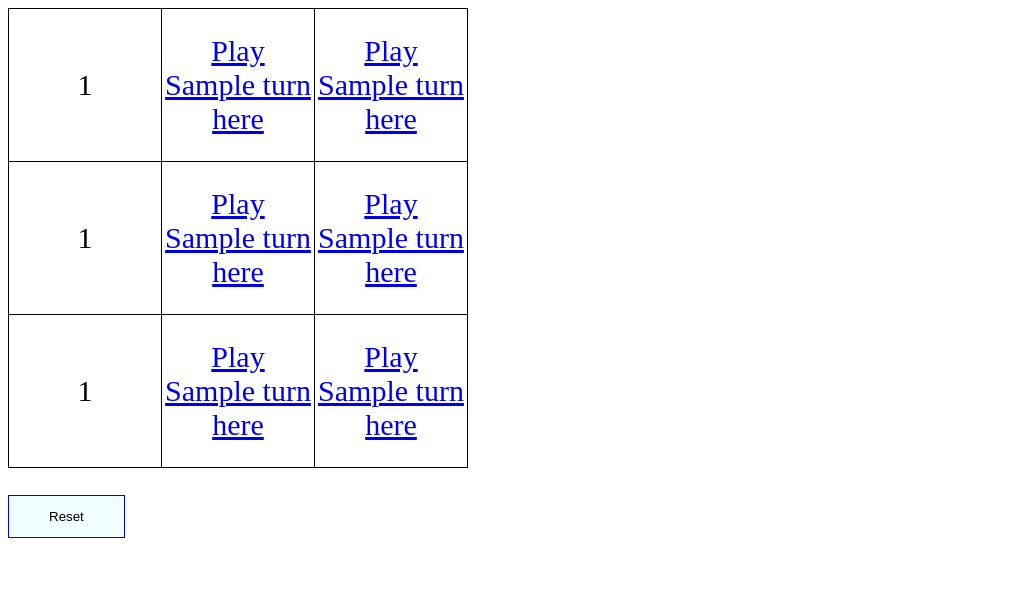
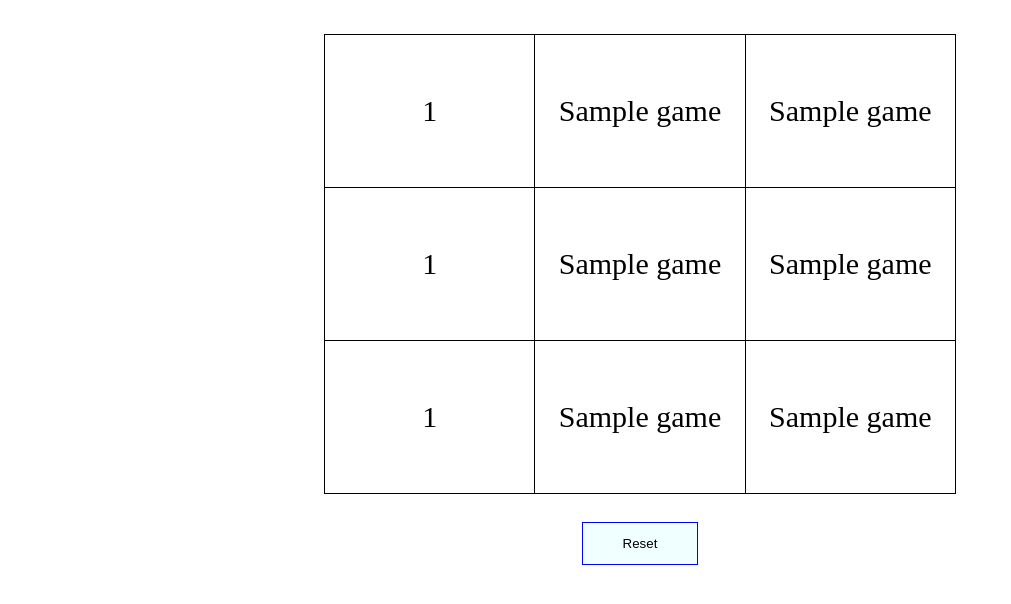
Before and after one commit to ravi-sreeraman/tictactoe, a Flask app: template templates/index.html in a window 1280 px wide. Shown: the top 604 px of the page, without its empty margins (0-1011 px from the left). Run offline with Flask 2, Linux system fonts and the light colour scheme; the template is opened without the code that fills it: most values are stand-ins (such as "Sample title", 1, 10 or a date in 2020).

Commit message:
added more features

```diff
--- a/application.py
+++ b/application.py
@@ -25,12 +25,14 @@ def play(row, col):
     session["board"][row][col] = session["turn"]
     if session["turn"] == "X":
         if check_win("X"):
-            return "X wins"
+            set_values_to_empty(session)
+            return render_template('index.html', game=session["board"], turn=session["turn"], message="X wins")
         else:
             session["turn"] = "O"
     else:
         if check_win("O"):
-            return "O wins"
+            set_values_to_empty(session)
+            return render_template('index.html', game=session["board"], turn=session["turn"], message="X wins")
         else:
             session["turn"] = "X"
     return redirect(url_for("index"))
@@ -52,3 +54,10 @@ def check_win(turn):
     d1 = session["board"][0][0] == turn and session["board"][1][1] == turn and session["board"][2][2] == turn
     d2 = session["board"][0][2] == turn and session["board"][1][1] == turn and session["board"][2][0] == turn
     return row1 or row2 or row3 or col1 or col2 or col3 or d1 or d2
+
+
+def set_values_to_empty(session):
+    for i in range(0, 3):
+        for j in range(0, 3):
+            if not session["board"][i][j]:
+                session["board"][i][j] = ""
--- a/templates/index.html
+++ b/templates/index.html
@@ -9,6 +9,9 @@
     <style>
         table {
             border-collapse: collapse;
+            width: 50%;
+            margin-left: 25%;
+            margin-top: 2em;
         }
 
         td {
@@ -26,17 +29,25 @@
             border: 1px solid blue;
             margin-top: 2em;
         }
+
+        #success {
+            text-align: center;
+            font-size: 20px;
+        }
     </style>
 </head>
 
 <body>
     <form action="{{url_for('reset')}}">
         <table>
+            <tr>
+                <th colspan="3" id="success">{{message}}</th>
+            </tr>
             {%for i in range(3)%}
             <tr>
                 {% for j in range(3)%}
                 <td>
-                    {%if game[i][j]%}
+                    {%if game[i][j] != None%}
                     {{game[i][j]}}
                     {%else%}
                     <a href="{{url_for('play', row=i, col=j)}}">Play {{turn}} here</a>
@@ -45,8 +56,10 @@
                 {%endfor%}
             </tr>
             {%endfor%}
+            <tr>
+                <th colspan="3"><button id="reset"" type=" submit">Reset</button></th>
+            </tr>
         </table>
-        <button id="reset"" type=" submit">Reset</button>
     </form>
 
 
```
